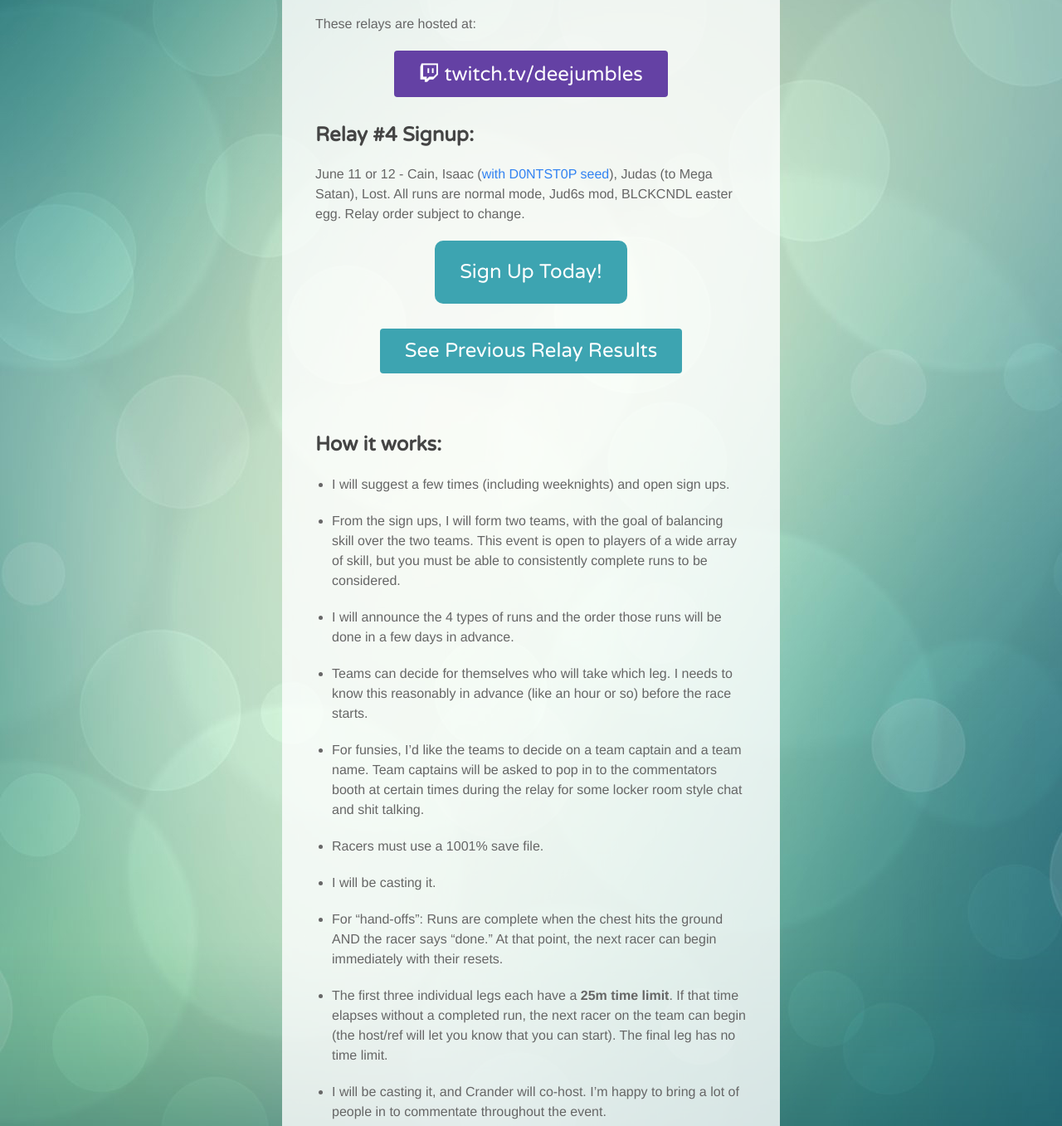
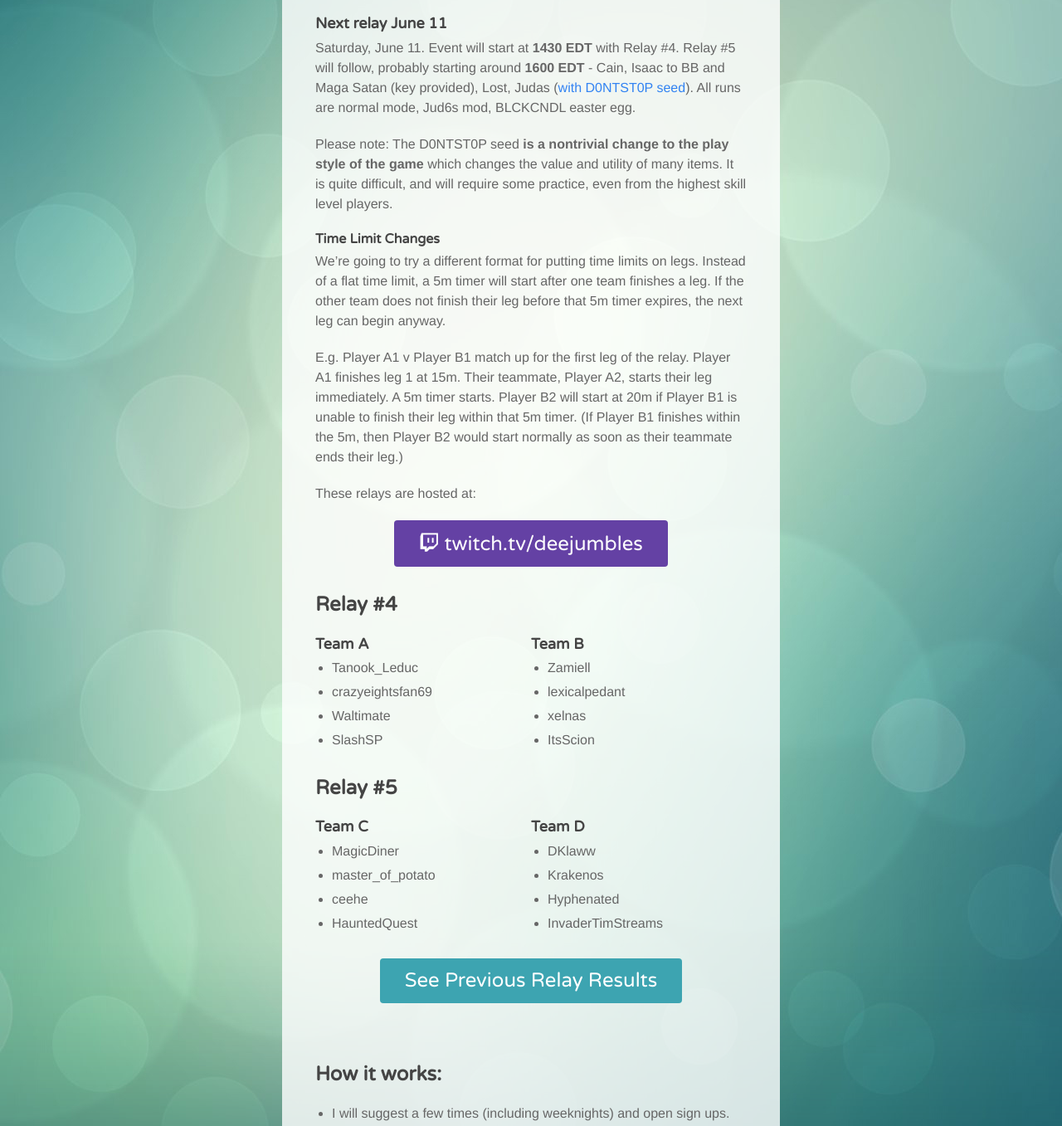
Before and after one commit to cranderveldt/deejumbles, a website: page rod/index.html in a window 1280 px wide. Shown: the part 715-2072 px from the top of the page at 83% size. Drawn offline with Linux system fonts and the light colour scheme.

Commit message:
relay 4/5 info

```diff
--- a/rod/index.html
+++ b/rod/index.html
@@ -25,7 +25,15 @@
 
     <p>4 person (2 teams) relay races of the Binding of Isaac: Afterbirth. As of now, this is not a tourney format, just for-fun exhibition races. There’s no set schedule, but the goal is to not disrupt any actual tournaments that are occurring. Race time commitment is ~2 hours maximum. The format and rules of the relay will very likely change from one relay to the next (e.g. different characters, different mods, maybe some custom challenges). Please don't hesitate to send me any feedback or ideas.</p>
 
-    <!-- <h3 class="h4">Next relay TBD</h3> -->
+    <h3 class="h4">Next relay June 11</h3>
+    <p>Saturday, June 11. Event will start at <strong>1430 EDT</strong> with Relay #4. Relay #5 will follow, probably starting around <strong>1600 EDT</strong> - Cain, Isaac to BB and Maga Satan (key provided), Lost, Judas (<a href="http://bindingofisaacrebirth.gamepedia.com/Seeds" target="_blank">with D0NTST0P seed</a>). All runs are normal mode, Jud6s mod, BLCKCNDL easter egg.</p>
+
+    <p>Please note: The D0NTST0P seed <strong>is a nontrivial change to the play style of the game</strong> which changes the value and utility of many items. It is quite difficult, and will require some practice, even from the highest skill level players.</p>
+
+    <h4 class="h5">Time Limit Changes</h4>
+    <p>We’re going to try a different format for putting time limits on legs. Instead of a flat time limit, a 5m timer will start after one team finishes a leg. If the other team does not finish their leg before that 5m timer expires, the next leg can begin anyway.</p>
+
+    <p>E.g. Player A1 v Player B1 match up for the first leg of the relay. Player A1 finishes leg 1 at 15m.  Their teammate, Player A2, starts their leg immediately. A 5m timer starts. Player B2 will start at 20m if Player B1 is unable to finish their leg within that 5m timer. (If Player B1 finishes within the 5m, then Player B2 would start normally as soon as their teammate ends their leg.)</p>
 
     <p>These relays are hosted at:</p>
 
@@ -35,44 +43,61 @@
       </a>
     </div>
 
-    <!-- <div class="signup-container">
-      <a href="https://twitch.tv/deejumbles" class="signup-button">Watch The Relay</a>
-    </div> -->
 
-
-    <h3 class="h3">Relay #4 Signup:</h3>
+    <!-- <h3 class="h3">Relay #4 Signup:</h3>
 
     <p>June 11 or 12 - Cain, Isaac (<a href="http://bindingofisaacrebirth.gamepedia.com/Seeds" target="_blank">with D0NTST0P seed</a>), Judas (to Mega Satan), Lost. All runs are normal mode, Jud6s mod, BLCKCNDL easter egg. Relay order subject to change.</p>
     <div class="signup-container">
       <a href="https://goo.gl/t90sNU" class="signup-button">Sign Up Today!</a>
-    </div>
+    </div> -->
 
+    <h3 class="h3">Relay #4</h3>
 
-    <!-- <h3 class="h3">Relay #4</h3> -->
-
-    <!-- <div class="flex-row-all">
+    <div class="flex-row-all">
       <div class="flex-col-6">
-        <h4 class="h4">e-LEMON-ators</h4>
+        <h4 class="h4">Team A</h4>
         <ul class="compact">
-          <li>peppicx</li>
-          <li>TheMoonSage</li>
-          <li>ceehe</li>
-          <li>thisguyisbarry</li>
+          <li>Tanook_Leduc</li>
+          <li>crazyeightsfan69</li>
+          <li>Waltimate</li>
+          <li>SlashSP</li>
         </ul>
       </div>
 
       <div class="flex-col-6">
-        <h4 class="h4">lol, i'm fine with anything</h4>
+        <h4 class="h4">Team B</h4>
         <ul class="compact">
-          <li>910dan</li>
-          <li>Alwaysboredbk21</li>
-          <li>Massiste2</li>
+          <li>Zamiell</li>
+          <li>lexicalpedant</li>
+          <li>xelnas</li>
+          <li>ItsScion</li>
+        </ul>
+      </div>
+    </div>
+
+    <h3 class="h3">Relay #5</h3>
+
+    <div class="flex-row-all">
+      <div class="flex-col-6">
+        <h4 class="h4">Team C</h4>
+        <ul class="compact">
+          <li>MagicDiner</li>
+          <li>master_of_potato</li>
+          <li>ceehe</li>
           <li>HauntedQuest</li>
         </ul>
       </div>
-    </div> -->
 
-
+      <div class="flex-col-6">
+        <h4 class="h4">Team D</h4>
+        <ul class="compact">
+          <li>DKlaww</li>
+          <li>Krakenos</li>
+          <li>Hyphenated</li>
+          <li>InvaderTimStreams</li>
+        </ul>
+      </div>
+    </div>
 
     <div class="b-space-40 text-center">
       <a class="external-button internal-button" href="/rod/results.html">See Previous Relay Results</a>
@@ -89,7 +114,8 @@
       <li>Racers must use a 1001% save file.</li>
       <li>I will be casting it.</li>
       <li>For “hand-offs”: Runs are complete when the chest hits the ground AND the racer says “done.” At that point, the next racer can begin immediately with their resets.</li>
-      <li>The first three individual legs each have a <strong>25m time limit</strong>. If that time elapses without a completed run, the next racer on the team can begin (the host/ref will let you know that you can start). The final leg has no time limit.</li>
+      <li>Each matchup will have no time limit. When one player from a matchup finishes their run, the other player will have 5 minutes to complete their run before they must pass the baton to the next racer.</li>
+      <!-- <li>The first three individual legs each have a <strong>25m time limit</strong>. If that time elapses without a completed run, the next racer on the team can begin (the host/ref will let you know that you can start). The final leg has no time limit.</li> -->
       <li>I will be casting it, and Crander will co-host. I’m happy to bring a lot of people in to commentate throughout the event.</li>
     </ul>
 
--- a/sass/_common.scss
+++ b/sass/_common.scss
@@ -49,7 +49,9 @@ h1, h2, h3, h4, h5, h6, .h0, .h1, .h2, .h3, .h4, .h5, .h6, .h7 {
   font-family: $title;
 }
 .h5 {
-  @include font-size(18);
+  @include font-size(16);
+  margin: 0 0 5px;
+  font-family: $title;
 }
 .h6 {
   @include font-size(16);
```
Also changed, not shown: css/styles.css, 1 other file.
